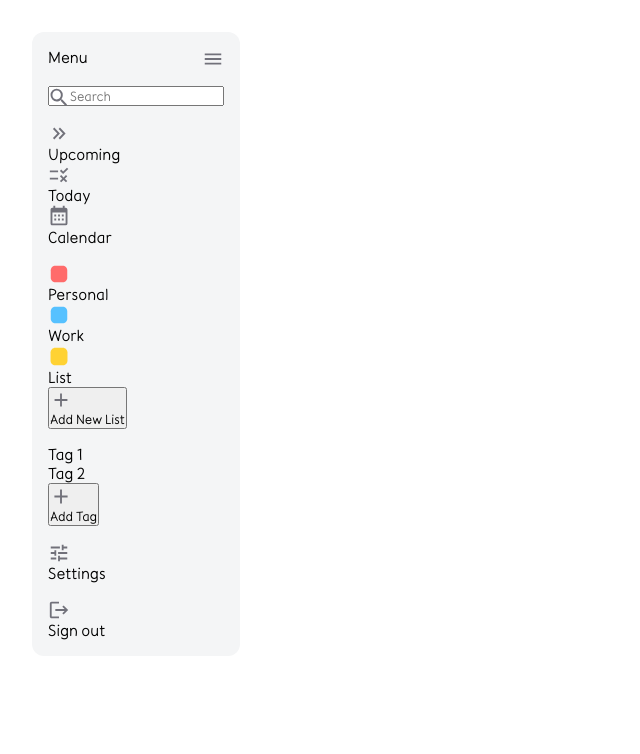
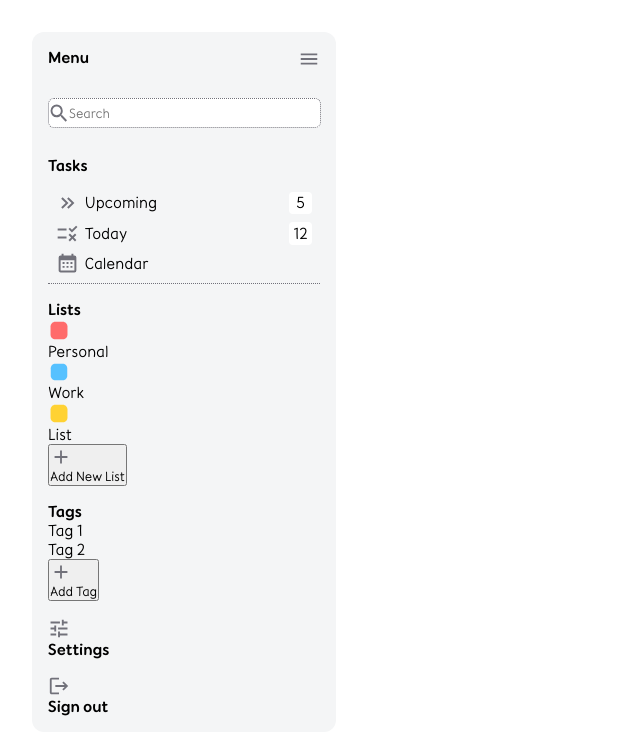
Before and after one commit to LechintanJoshua/to-do-list, a website built with webpack: page src/index.html in a window 1280 px wide. Shown: the whole page, without its empty margins (0-640 px from the left). Built offline with nearby package versions, Linux system fonts and the light colour scheme.

Commit message:
Finish menu tasks design

```diff
--- a/src/index.html
+++ b/src/index.html
@@ -22,24 +22,31 @@
         </div>
 
         <div class="tasks">
-            <div>
+            Tasks
+            <div class="tasks-list">
+                <div>
                 <div class="icon">
                 </div>
                 Upcoming
+
+                <div id="number">5</div>
             </div>
             <div>
                 <div class="icon">
                 </div>
                 Today
+                <div id="number">12</div>
             </div>
             <div>
                 <div class="icon">
                 </div>
                 Calendar
             </div>
+            </div>
         </div>
 
         <div class="lists">
+            Lists
             <div>
                 <div class="icon">
                 </div>
@@ -63,6 +70,7 @@
         </div>
 
         <div class="tags">
+            Tags
             <div>Tag 1</div>
             <div>Tag 2</div>
             <button>
--- a/src/styles/iconStyle.css
+++ b/src/styles/iconStyle.css
@@ -68,4 +68,6 @@
 
 .search .icon {
     position: absolute;
+   top: 50%;
+   transform: translateY(-50%);
 }
--- a/src/styles/menuStyle.css
+++ b/src/styles/menuStyle.css
@@ -7,15 +7,72 @@
     flex-direction: column;
     gap: 1rem;
     align-self: start;
-    position: fixed;
+    position: sticky;
+    top: 0;
 }
 
-.menu .top,
-.menu .search {
+#number {
+    background-color: white;
+    margin-left: auto;
+    height: var(--svg-height);
+    width: var(--svg-width);
+    border-radius: 4px;
+    display: flex;
+    justify-content: center;
+    align-items: center;
+}
+
+.top,
+.search {
+    margin-bottom: 12px;
+}
+
+.search {
+    position: relative;
+}
+
+.search input {
+    padding: 6px 6px 6px 20px;
+    width: 90%;
+    border: 0.5px dotted var(--text-secondary);
+    border-radius: 6px;
+}
+
+.menu > div {
+    font-weight: 700;
+}
+
+.tasks div,
+.lists div,
+.tags div {
+    font-weight: 400;
+}
+
+.top {
     display: flex;
     justify-content: space-between;
 }
 
-.search input {
-    padding-left: 20px;
+.tasks .tasks-list {
+    padding: 0.4rem;
+    border-bottom: 0.5px dotted var(--text-secondary);
+    display: flex;
+    flex-direction: column;
+    gap: 4px;
+    margin-top: 8px;
 }
+
+.tasks .tasks-list > div {
+    display: flex;
+    align-items: center;
+    gap: 6px;
+    border-radius: 6px;
+    padding: 2px;
+}
+
+.tasks .tasks-list > div:hover {
+    cursor: pointer;
+    background-color: var(--bg-element);
+    font-weight: bold;
+    transition: 0.1s;
+}
--- a/src/styles/style.css
+++ b/src/styles/style.css
@@ -11,7 +11,7 @@
     --bg-outer: #C6D0C5;
     --bg-menu: #F4F5F6;
     --bg-main: #FFFFFF;
-    --bg-element: #EAECEE;
+    --bg-element: #dbdde0;
     --text-primary: #1C1C1E;
     --text-secondary: #71717A;
     --accent-yellow: #FFD233;
@@ -34,7 +34,7 @@
 body {
     background-color: var(--bg-main);
     display: grid;
-    grid-template-columns: 1fr 3fr 2fr;
+    grid-template-columns: 3fr 5fr 4fr;
     padding: var(--body-pad);
     min-height: 100dvh;
 }
```
